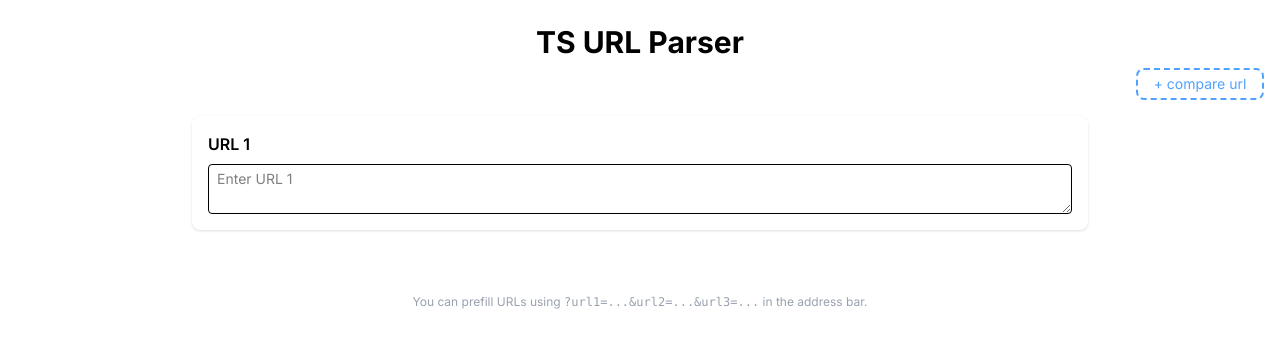
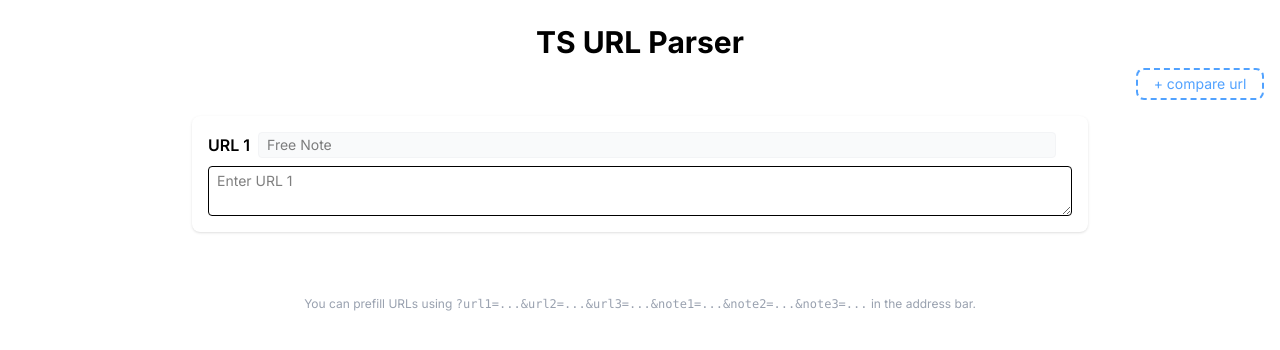
Before and after one commit to sue-ty-su-appier/url-parser, a React (Vite) app: page / in a window 1280 px wide. Shown: the top 350 px of the page. Built offline with nearby package versions, Linux system fonts and the light colour scheme.

Commit message:
feat: add note

```diff
--- a/src/App.tsx
+++ b/src/App.tsx
@@ -44,6 +44,16 @@ function getInitialUrls(): string[] {
   return urls.length > 0 ? urls : [""];
 }
 
+function getInitialNotes(): string[] {
+  const params = new URLSearchParams(window.location.search);
+  const notes = [
+    params.get("note1"),
+    params.get("note2"),
+    params.get("note3"),
+  ].filter(Boolean) as string[];
+  return notes;
+}
+
 function tryPrettifyJson(value: string): string | null {
   try {
     // Accepts both objects and arrays
@@ -62,20 +72,34 @@ export default function App() {
   const [parsed, setParsed] = useState<(ParsedURL | null)[]>([]);
   // Track toggle state for each JSON param: { [urlIdx-paramKey]: boolean }
   const [jsonOpen, setJsonOpen] = useState<Record<string, boolean>>({});
+  const [notes, setNotes] = useState<string[]>(getInitialNotes());
 
   useEffect(() => {
     setParsed(urls.map(parseUrl));
   }, [urls]);
 
-  // Sync URLs to query parameters
+  // Ensure notes length stays in sync with urls length
+  useEffect(() => {
+    setNotes((prev) => {
+      if (prev.length === urls.length) return prev;
+      if (prev.length < urls.length) {
+        return [...prev, ...Array(urls.length - prev.length).fill("")];
+      }
+      return prev.slice(0, urls.length);
+    });
+  }, [urls.length]);
+
+  // Sync URLs and notes to query parameters
   useEffect(() => {
     const params = new URLSearchParams();
     urls.forEach((url, i) => {
       if (url) params.set(`url${i + 1}`, url);
+      const note = notes[i];
+      if (note) params.set(`note${i + 1}`, note);
     });
     const newUrl = `${window.location.pathname}?${params.toString()}`;
     window.history.replaceState(null, "", newUrl);
-  }, [urls]);
+  }, [urls, notes]);
 
   // Ensure jsonOpen state is initialized for new params (default open)
   useEffect(() => {
@@ -99,12 +123,22 @@ export default function App() {
     setUrls((prev) => prev.map((u, i) => (i === idx ? value : u)));
   };
 
+  const handleNoteChange = (idx: number, value: string) => {
+    setNotes((prev) => prev.map((n, i) => (i === idx ? value : n)));
+  };
+
   const handleAdd = () => {
-    if (urls.length < 3) setUrls((prev) => [...prev, ""]);
+    if (urls.length < 3) {
+      setUrls((prev) => [...prev, ""]);
+      setNotes((prev) => [...prev, ""]);
+    }
   };
 
   const handleRemove = (idx: number) => {
-    if (urls.length > 1) setUrls((prev) => prev.filter((_, i) => i !== idx));
+    if (urls.length > 1) {
+      setUrls((prev) => prev.filter((_, i) => i !== idx));
+      setNotes((prev) => prev.filter((_, i) => i !== idx));
+    }
   };
 
   const handleToggleJson = (urlIdx: number, paramKey: string) => {
@@ -244,7 +278,15 @@ export default function App() {
             key={i}
             className="bg-white rounded-lg shadow p-4 flex flex-col gap-2 relative min-w-[260px] flex-1"
           >
-            <label className="font-semibold">URL {i + 1}</label>
+            <div className="flex items-center gap-2">
+              <label className="font-semibold">URL {i + 1}</label>
+              <input
+                className="mr-4 flex-1 border border-gray-100 bg-gray-50 rounded px-2 py-0.5 text-sm focus:outline-none focus:ring focus:border-blue-400"
+                placeholder="Free Note"
+                value={notes[i] || ""}
+                onChange={(e) => handleNoteChange(i, e.target.value)}
+              />
+            </div>
             <textarea
               className="border rounded px-2 py-1 focus:outline-none focus:ring focus:border-blue-400 text-sm"
               // type="text"
@@ -254,7 +296,7 @@ export default function App() {
             />
             {urls.length > 1 && (
               <button
-                className="absolute top-2 right-2 text-gray-400 hover:text-red-500 text-lg font-bold"
+                className="absolute top-2 right-2 text-gray-400 hover:text-red-500 text-lg font-semibold"
                 onClick={() => handleRemove(i)}
                 aria-label="Remove URL"
                 type="button"
@@ -407,8 +449,10 @@ export default function App() {
       </div>
       <div className="mt-8 text-xs text-gray-400 text-center">
         You can prefill URLs using{" "}
-        <span className="font-mono">?url1=...&url2=...&url3=...</span> in the
-        address bar.
+        <span className="font-mono">
+          ?url1=...&url2=...&url3=...&note1=...&note2=...&note3=...
+        </span>{" "}
+        in the address bar.
       </div>
     </div>
   );
```
